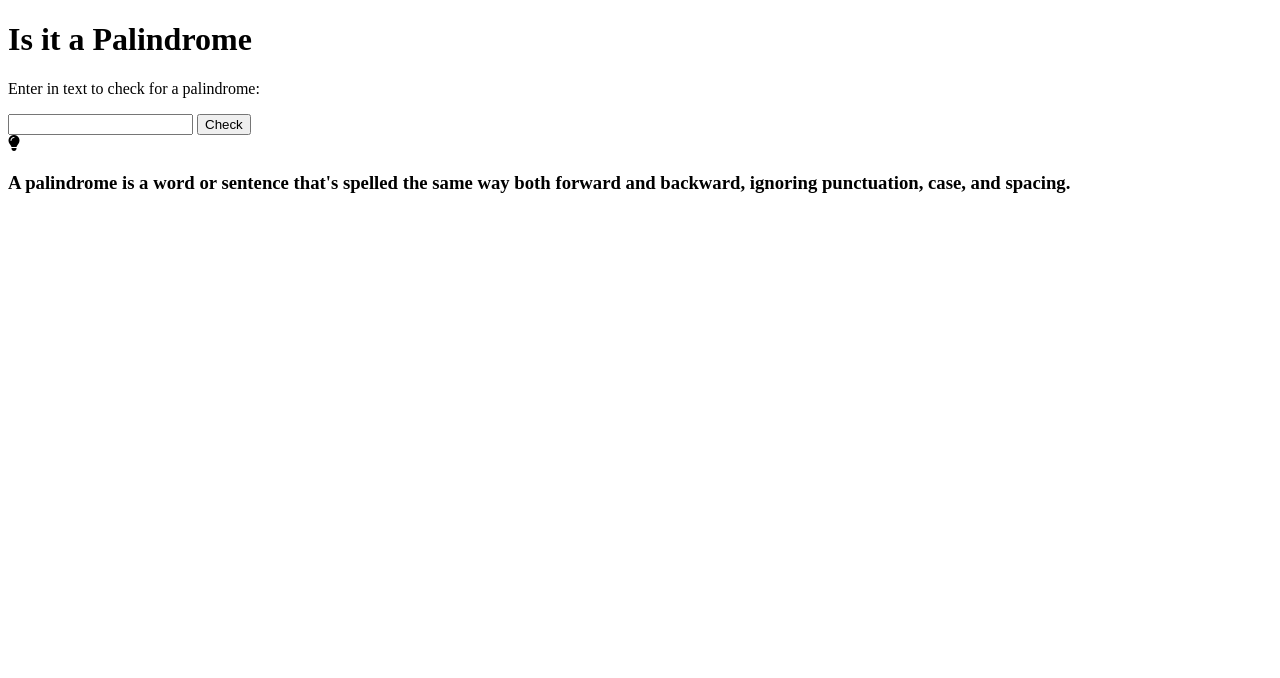
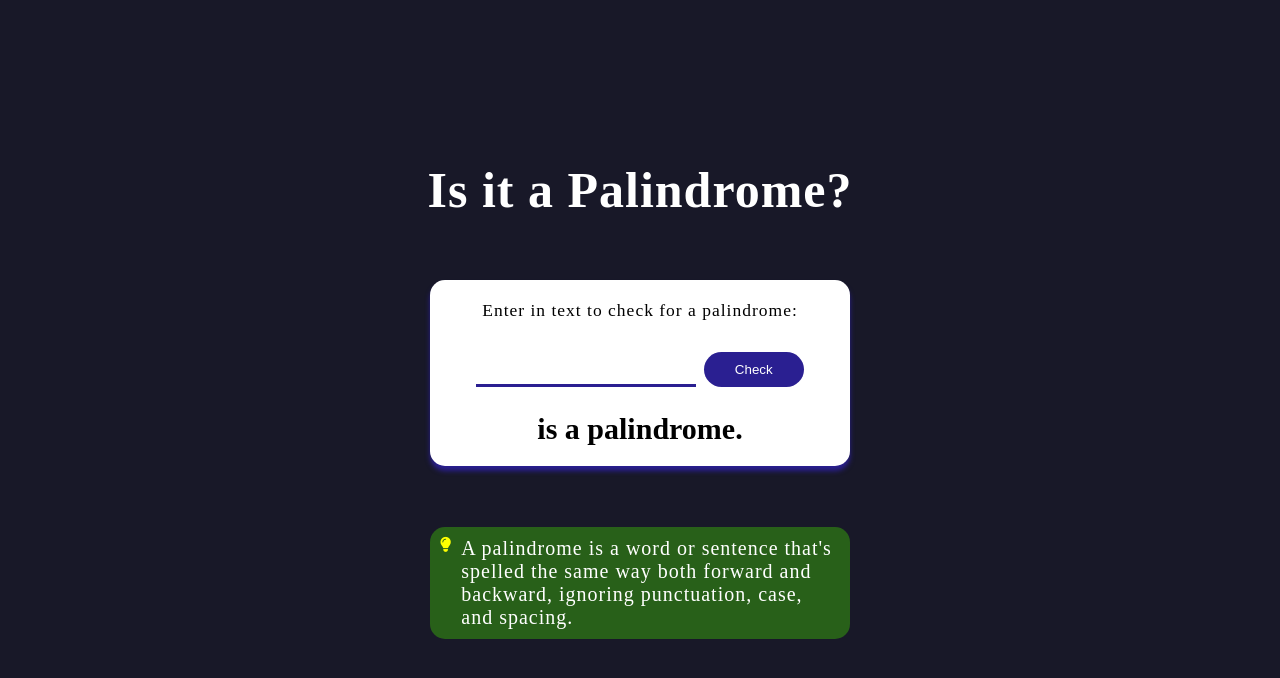
Before and after one commit to AndreiScafi/PalindromeCheckerProject, a plain HTML site: page index.html in a window 1280 px wide. Drawn offline with Linux system fonts and the light colour scheme.

Commit message:
Adding styles with CSS.

```diff
--- a/index.html
+++ b/index.html
@@ -12,7 +12,7 @@
 <body>
     <div class="container">
         <div class="header">
-            <h1 class="header-text">Is it a Palindrome</h1>
+            <h1 class="header-text">Is it a Palindrome?</h1>
         </div>
         <div class="inputfield">
             <p class="inputfield-text">Enter in text to check for a palindrome:</p>
@@ -20,7 +20,7 @@
                 <input type="text" class="text-input" id="text-input">
                 <button id="check-btn" class="check-btn">Check</button>
             </div>
-            <div class="result" id="result"></div>
+            <div class="result" id="result">is a palindrome.</div>
         </div>
         <div class="instructions">
             <div class="icon"> <i class="fa-solid fa-lightbulb"></i></div>
--- a/style.css
+++ b/style.css
@@ -0,0 +1,104 @@
+* {
+    padding: 0;
+    margin: 0;
+    outline: none;
+    box-sizing: border-box;
+}
+
+html {
+    font-size: 62.5%;
+}
+
+body {
+    background-color: rgb(24, 24, 40);
+}
+
+.container {
+    width: 50rem;
+    height: 60rem;
+    position: absolute;
+    top: 50%;
+    left: 50%;
+    transform: translate(-50%, -50%);
+    display: flex;
+    flex-direction: column;
+    justify-content: space-evenly;
+    align-items: center;
+}
+
+.header-text {
+    font-size: 5rem;
+    color: #fff;
+    letter-spacing: .1rem;
+}
+
+.inputfield {
+    background-color: #fff;
+    width: 42rem;
+    border-radius: 1.5rem;
+    box-shadow: 0 .5rem .5rem rgb(42, 31, 145);
+    display: flex;
+    flex-direction: column;
+    justify-content: space-around;
+    align-items: center;
+    position: relative;
+}
+
+.inputfield-text {
+    margin-top: 2rem;
+    font-size: 1.75rem;
+    font-weight: 500;
+    letter-spacing: .1rem;
+}
+
+.text-input {
+    margin-top: 4rem;
+    margin-right: .5rem;
+    width: 22rem;
+    border: none;
+    border-bottom: solid .3rem rgb(42, 31, 145);
+    font-size: 2rem;
+}
+
+.check-btn {
+    background-color: rgb(42, 31, 145);
+    color: #fff;
+    width: 10rem;
+    height: 3.5rem;
+    border-radius: 5rem;
+    border: none;
+    position: relative;
+    top: -.5rem;
+}
+
+.result {
+    font-size: 3rem;
+    font-weight: 600;
+    color: #000;
+    margin-top: 2rem;
+    margin-bottom: 2rem;
+}
+
+.instructions {
+    background-color: #286019;
+    width: 42rem;
+    border-radius: 1.5rem;
+    display: flex;
+    padding: 1rem;
+}
+
+.icon {
+    margin-right: 1rem;
+}
+
+.icon i {
+    font-size: 1.5rem;
+    color: yellow;
+}
+
+.instructions-text {
+    font-size: 2rem;
+    color: #fff;
+    font-weight: 300;
+    letter-spacing: .1rem;
+}
```
